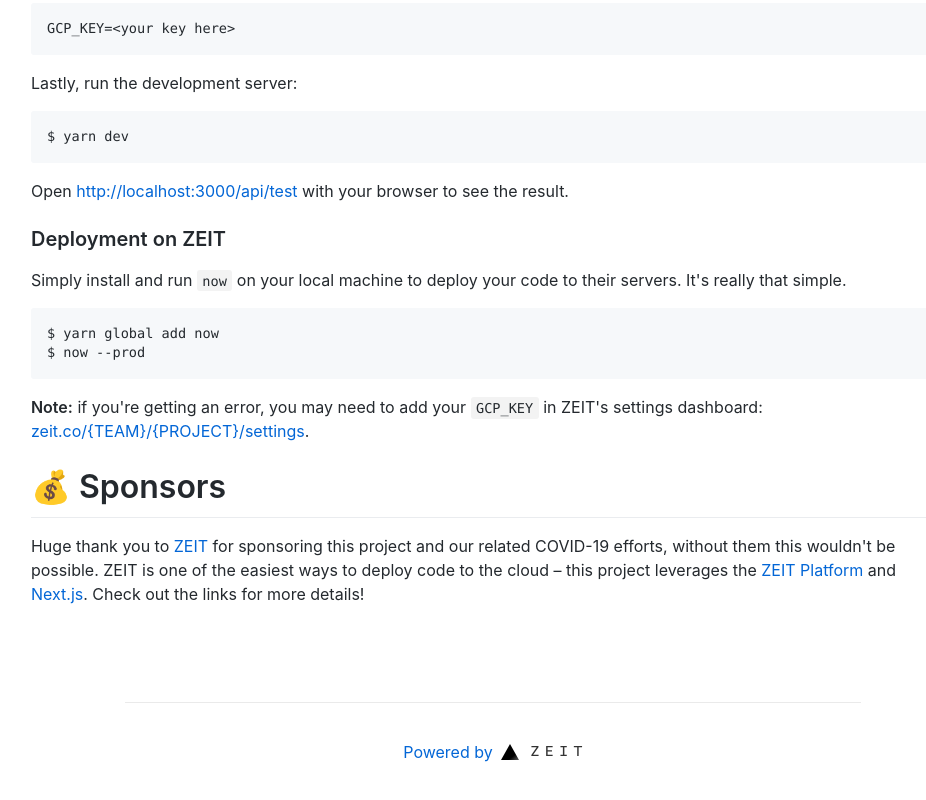
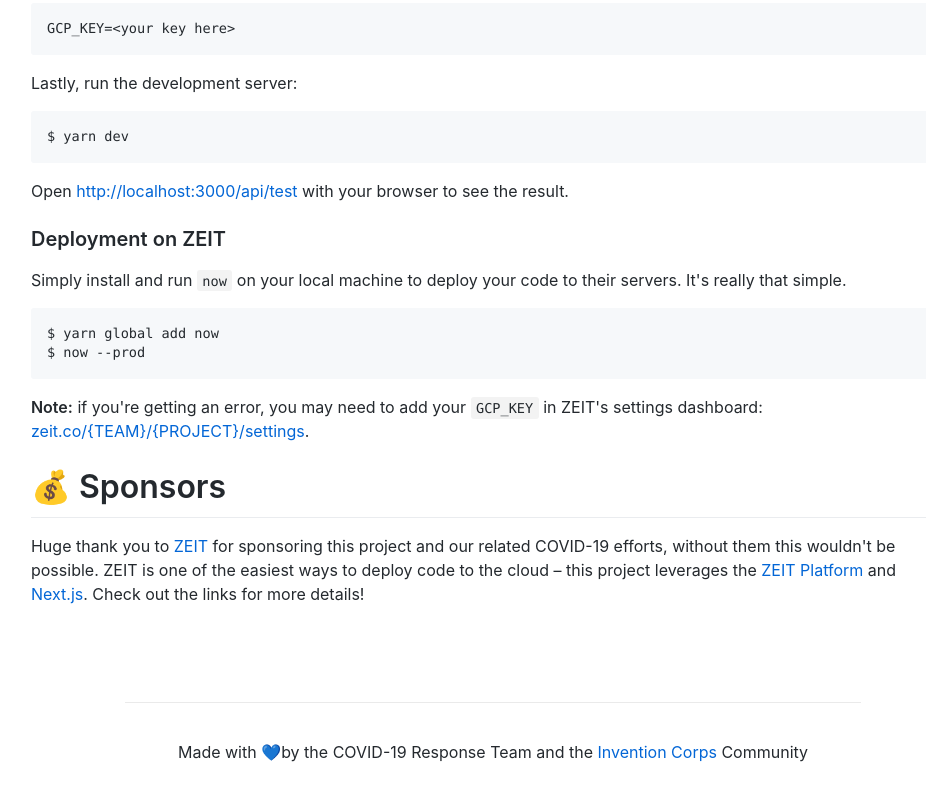
Before and after one commit to amadrzyk/COVID19-Hospital-PPE-API, a Next.js app: page / in a window 1280 px wide. Shown: the part 1486-2286 px from the top of the page, without its empty margins (147-1073 px from the left). Built offline with nearby package versions, Linux system fonts and the light colour scheme.

Commit message:
update webpage footer

```diff
--- a/pages/index.js
+++ b/pages/index.js
@@ -54,13 +54,7 @@ export default class Home extends React.Component {
                     </div>
                 </main>
                 <footer>
-                    <a
-                      href="https://zeit.co?utm_source=create-next-app&utm_medium=default-template&utm_campaign=create-next-app"
-                      target="_blank"
-                      rel="noopener noreferrer"
-                  >
-                      Powered by <img src="/zeit.svg" alt="ZEIT Logo" />
-                  </a>
+                    Made with 💙by the COVID-19 Response Team and the&nbsp;<a target="_blank" rel="noopener noreferrer" href="https://www.facebook.com/InventionCorps/">Invention Corps</a>&nbsp;Community
                 </footer>
             </div>
         )
```
